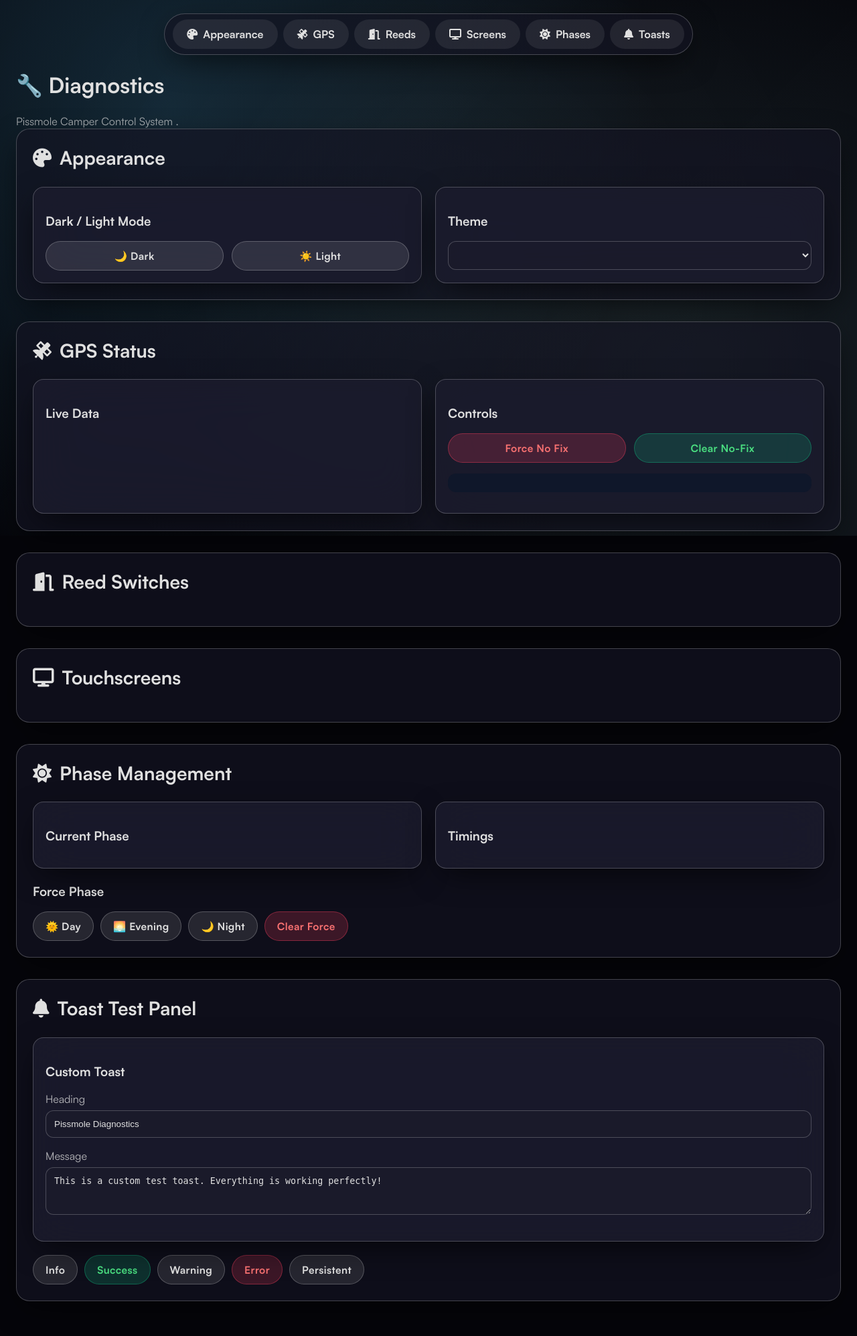
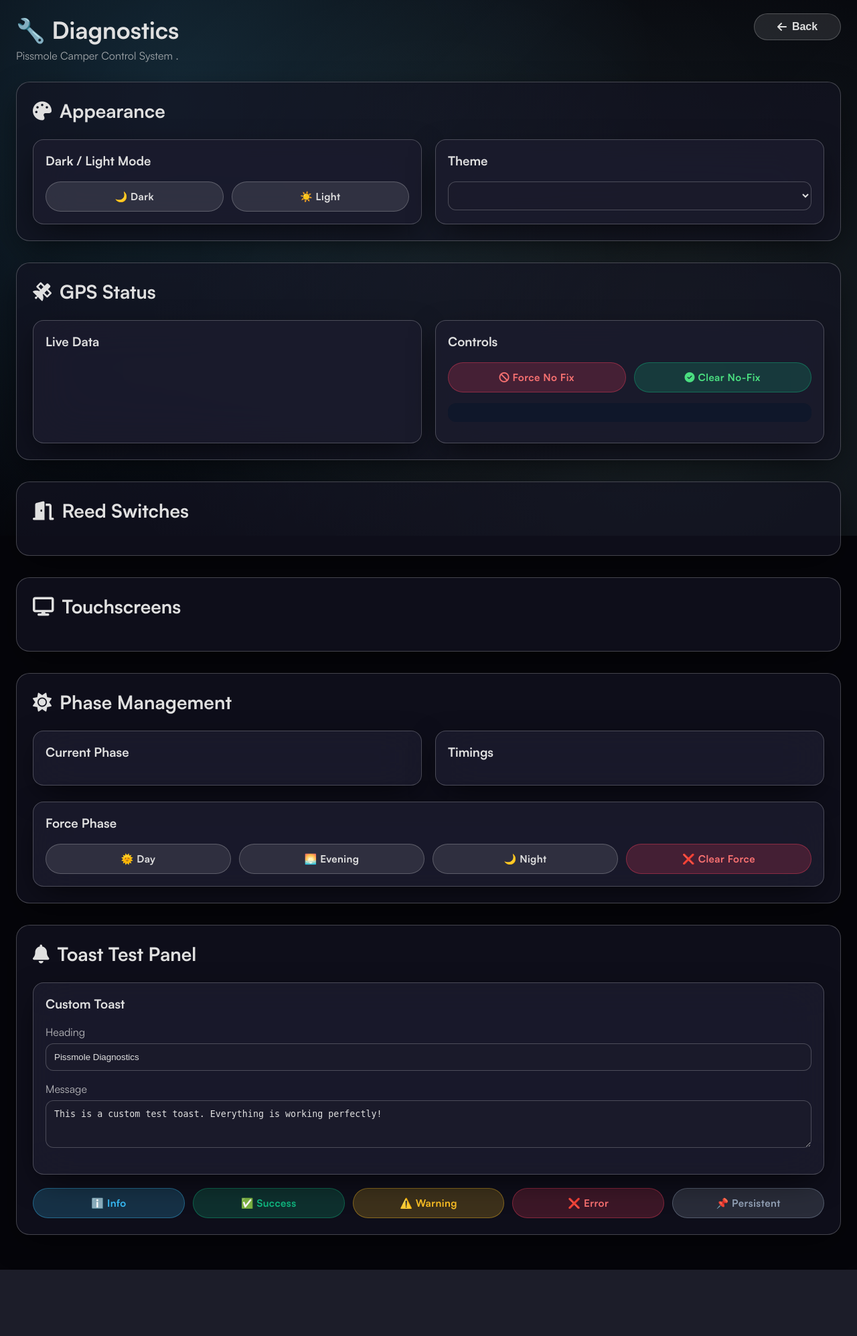
Before and after one commit to muntedpissmole/pccs, a Flask app: page /diag in a window 1280 px wide. Shown: the whole page at 67% size. After the commit the page ends 1896 px from the top, so only its background shows below. Run offline with Flask 3, Linux system fonts and the light colour scheme; lists and menus that the app fills with data are empty; parts of the project's set-up code (start-up, migrations or seed data) failed here and were passed over; some libraries are stand-ins or nearby versions.

Commit message:
Finished settings page

```diff
--- a/config/active_dark_mode.json
+++ b/config/active_dark_mode.json
@@ -1,4 +1,4 @@
 {
   "mode": "dark",
-  "manual": false
+  "manual": true
 }
--- a/templates/diag.html
+++ b/templates/diag.html
@@ -24,90 +24,81 @@
 			box-sizing: border-box;
 		}
 
-    /* ====================== STICKY NAV ====================== */
-    .top-nav {
-        position: sticky;
+		/* ====================== HEADER ====================== */
+		.header {
+			position: relative;
+			display: flex;
+			justify-content: space-between;
+			align-items: center;
+			margin-bottom: 28px;
+			padding-right: 140px;
+		}
+
+		.header-left {
+			flex: 1;
+			min-width: 0;
+		}
+
+		.header-left h1 {
+			margin: 0;
+			font-size: 2.2rem;
+		}
+
+		.header-left p {
+			margin: 4px 0 0 0;
+			opacity: 0.7;
+			font-size: 1rem;
+		}
+
+		.back-btn {
+			position: absolute;
 			top: 0;
-        z-index: 100;
-        background: var(--glass-bg);
-        border-radius: 9999px;
-        padding: 8px 12px;
-        margin: 0 auto 24px auto;
-        border: 1px solid var(--glass-border);
-        box-shadow: var(--glass-shadow);
-        display: flex;
-        gap: 8px;
-        overflow-x: auto;
-        scrollbar-width: none;
-        -webkit-overflow-scrolling: touch;
-        max-width: 100%;
-        width: fit-content;
-        justify-content: center;
-        box-sizing: border-box;
-    }
-    .top-nav::-webkit-scrollbar { display: none; }
-
-    .nav-btn {
+			right: 0;
 			padding: 10px 20px;
 			border-radius: 9999px;
-        background: rgba(255,255,255,0.08);
-        border: 1px solid transparent;
+			background: rgba(255,255,255,0.1);
+			border: 1px solid var(--glass-border);
 			color: var(--text-primary);
 			font-weight: 600;
-        white-space: nowrap;
+			font-size: 1rem;
 			cursor: pointer;
-        transition: all 0.3s cubic-bezier(0.4, 0, 0.2, 1);
-        text-decoration: none;
+			transition: all 0.25s ease;
 			display: flex;
 			align-items: center;
 			gap: 8px;
-        flex-shrink: 0;
-        min-width: fit-content;
+			white-space: nowrap;
+			min-width: 130px;
+			justify-content: center;
+			z-index: 10;
 		}
-    .nav-btn:hover {
-        background: rgba(255,255,255,0.18);
+
+		.back-btn:hover {
+			background: rgba(255,255,255,0.25);
 			transform: translateY(-1px);
 		}
-    .nav-btn:active,
-    .nav-btn.active {
-        background: var(--accent-color);
-        color: white;
-        box-shadow: 0 0 0 3px rgba(79, 195, 247, 0.3);
+
+		/* Mobile: Shrink back button to icon only */
+		@media (max-width: 640px) {
+			.header {
+				padding-right: 60px;
 			}
 
-    /* ==================== RESPONSIVE NAV ==================== */
-    @media (max-width: 820px) {
-        .top-nav { padding: 8px 10px; gap: 7px; }
-        .nav-btn { padding: 10px 16px; gap: 6px; }
+			.back-btn {
+				min-width: auto;
+				padding: 10px 14px;
+				font-size: 1.1rem;
 			}
 
-    @media (max-width: 640px) {
-        .top-nav {
-            padding: 7px 10px;
-            gap: 5px;
-            margin-bottom: 20px;
-        }
-        .nav-btn {
-            padding: 10px 12px;
-            font-size: 1.2rem;
-            gap: 0;
-            justify-content: center;
-            min-width: 42px;
-        }
-        .nav-btn span.text {
+			.back-btn .text {
 				display: none;
 			}
+
+			.header-left h1 {
+				font-size: 1.9rem;
 			}
 
-    @media (max-width: 480px) {
-        .top-nav {
-            padding: 6px 8px;
-            gap: 4px;
-        }
-        .nav-btn {
-            padding: 9px 11px;
-            min-width: 40px;
-            font-size: 1.15rem;
+			.header-left p {
+				font-size: 0.95rem;
 			}
 		}
 
@@ -146,6 +137,34 @@
 			box-sizing: border-box;
 		}
 
+		.btn-group {
+			display: flex;
+			flex-wrap: wrap;
+			gap: 12px;
+		}
+
+		.btn-group .btn {
+			flex: 1 1 0px;
+			min-width: 110px;
+			padding: 11px 16px;
+			text-align: center;
+			justify-content: center;
+			white-space: nowrap;
+			overflow: hidden;
+			text-overflow: ellipsis;
+			font-size: 0.94rem;
+		}
+
+		@media (max-width: 640px) {
+			.btn-group .btn {
+				min-width: 100px;
+				flex: 1 1 auto;
+			}
+
+			.btn-group .btn:last-child {
+				flex: 1 1 100%;
+			}
+		}
 		/* GPS Status Rows */
 		.status-row {
 			display: flex;
@@ -162,7 +181,7 @@
 		}
 		.status-row span:first-child {
 			flex-shrink: 0;
-        min-width: 100px;     /* Reduced for mobile */
+			min-width: 100px;
 			opacity: 0.8;
 		}
 		.status-row span:last-child {
@@ -180,7 +199,7 @@
 			overflow-x: auto;
 			overflow-y: auto;
 			max-height: 320px;
-		white-space: pre-wrap;           /* This is the key fix */
+			white-space: pre-wrap;
 			word-break: break-all;
 			word-wrap: break-word;
 			font-family: monospace;
@@ -190,10 +209,13 @@
 			line-height: 1.4;
 		}
 
-	/* Light mode support */
 		.light #gps-raw {
 			background: #f1f5f9;
 			color: #334155;
+		}
+
+		.section h3 {
+			margin-top: 0;
 		}
 
 		/* Buttons */
@@ -209,6 +231,8 @@
 			font-family: inherit;
 			font-size: 0.96rem;
 			letter-spacing: 0.4px;
+			min-width: 120px;
+			text-align: center;
 		}
 		.btn:hover {
 			background: rgba(255,255,255,0.25);
@@ -244,65 +268,55 @@
 			color: var(--text-primary);
 			box-sizing: border-box;
 		}
-    .toast-test {
-        display: flex;
-        flex-wrap: wrap;
-        gap: 10px;
-    }
 
 		/* Mobile Adjustments */
 		@media (max-width: 640px) {
-        body { padding: 12px 8px; }
-
-        .diag-container { padding: 0 8px; }
-
+			.header {
+				flex-direction: column;
+				align-items: stretch;
+			}
+			.header-right {
+				display: flex;
+				justify-content: flex-end;
+			}
 			.section {
 				padding: 20px 16px;
 				margin-bottom: 24px;
 				border-radius: 18px;
 			}
-
 			.tile {
 				padding: 16px;
 			}
-
-        .status-row {
-            padding: 10px 0;
-        }
-
 			.status-row span:first-child {
 				min-width: 90px;
 			}
-
 			.grid-2 {
 				grid-template-columns: 1fr;
+			}
+			.header-left h1 {
+				font-size: 1.9rem;
+			}
+			.btn, .back-btn {
+				min-width: auto;
+				flex: 1;
 			}
 		}
 
 		html { scroll-behavior: smooth; }
-
 	</style>
 </head>
 <body>
     <div class="diag-container">
 
-        <!-- Sticky Navigation -->
-        <div class="top-nav">
-            <a href="#appearance" class="nav-btn"><i class="fas fa-palette"></i><span class="text"> Appearance</span></a>
-            <a href="#gps" class="nav-btn"><i class="fas fa-satellite"></i><span class="text"> GPS</span></a>
-            <a href="#reeds" class="nav-btn"><i class="fas fa-door-open"></i><span class="text"> Reeds</span></a>
-            <a href="#screens" class="nav-btn"><i class="fas fa-display"></i><span class="text"> Screens</span></a>
-            <a href="#phases" class="nav-btn"><i class="fas fa-sun"></i><span class="text"> Phases</span></a>
-            <a href="#toasts" class="nav-btn"><i class="fas fa-bell"></i><span class="text"> Toasts</span></a>
-        </div>
-
         <div class="header">
             <div class="header-left">
                 <h1>🔧 Diagnostics</h1>
-                <p style="margin:4px 0 0 0; opacity:0.7;">
-                    Pissmole Camper Control System <span id="app-version"></span>.
-                </p>
+                <p>Pissmole Camper Control System <span id="app-version"></span>.</p>
             </div>
+            <button onclick="history.back()" class="back-btn">
+                <i class="fas fa-arrow-left"></i>
+                <span class="text">Back</span>
+            </button>
         </div>
 
         <!-- APPEARANCE -->
@@ -311,9 +325,9 @@
             <div class="grid-2">
                 <div class="tile">
                     <h3>Dark / Light Mode</h3>
-                    <div style="display:flex; gap:12px; margin-top:16px; flex-wrap:wrap;">
-                        <button onclick="setDarkMode('dark')" class="btn" style="flex:1;">🌙 Dark</button>
-                        <button onclick="setDarkMode('light')" class="btn" style="flex:1;">☀️ Light</button>
+					<div class="btn-group" style="margin-top:16px;">
+						<button onclick="setDarkMode('dark')" class="btn">🌙 Dark</button>
+						<button onclick="setDarkMode('light')" class="btn">☀️ Light</button>
 					</div>
                 </div>
                 <div class="tile">
@@ -334,12 +348,12 @@
                 </div>
                 <div class="tile">
                     <h3>Controls</h3>
-					<div style="display:flex; flex-direction:row; flex-wrap:wrap; gap:12px; margin-bottom:16px;">
-						<button onclick="forceNoFix(true)" class="btn danger" style="flex:1; min-width:140px;">
-							Force No Fix
+                    <div class="btn-group" style="margin-bottom:16px;">
+                        <button onclick="forceNoFix(true)" class="btn danger">
+                            <i class="fas fa-ban"></i> Force No Fix
                         </button>
-						<button onclick="forceNoFix(false)" class="btn success" style="flex:1; min-width:140px;">
-							Clear No-Fix
+                        <button onclick="forceNoFix(false)" class="btn success">
+                            <i class="fas fa-check-circle"></i> Clear No-Fix
                         </button>
                     </div>
                     <pre id="gps-raw"></pre>
@@ -373,13 +387,15 @@
                     <div id="phase-timings"></div>
                 </div>
             </div>
-            <div style="margin-top:20px;">
+
+            <!-- Force Phase - now inside a tile like Toast panel -->
+            <div class="tile" style="margin-top: 24px;">
                 <h3>Force Phase</h3>
-                <div style="display:flex; gap:10px; flex-wrap:wrap;">
+				<div class="btn-group" style="margin-top: 16px;">
 					<button onclick="forcePhase('Day')" class="btn">🌞 Day</button>
 					<button onclick="forcePhase('Evening')" class="btn">🌅 Evening</button>
 					<button onclick="forcePhase('Night')" class="btn">🌙 Night</button>
-                    <button onclick="clearPhaseForce()" class="btn danger">Clear Force</button>
+					<button onclick="clearPhaseForce()" class="btn danger">❌ Clear Force</button>
 				</div>
             </div>
         </div>
@@ -399,12 +415,12 @@
                 </div>
             </div>
 
-            <div class="toast-test" style="margin-top:20px;">
-                <button onclick="sendCustomToast('info')" class="btn">Info</button>
-                <button onclick="sendCustomToast('success')" class="btn success">Success</button>
-                <button onclick="sendCustomToast('warning')" class="btn">Warning</button>
-                <button onclick="sendCustomToast('error')" class="btn danger">Error</button>
-                <button onclick="sendCustomPersistent()" class="btn">Persistent</button>
+            <div class="toast-test btn-group" style="margin-top:20px;">
+                <button onclick="sendCustomToast('info')" class="btn" style="background:rgba(56,189,248,0.2); color:#38bdf8; border-color:rgba(56,189,248,0.4);">ℹ️ Info</button>
+                <button onclick="sendCustomToast('success')" class="btn" style="background:rgba(16,185,129,0.2); color:#10b981; border-color:rgba(16,185,129,0.4);">✅ Success</button>
+                <button onclick="sendCustomToast('warning')" class="btn" style="background:rgba(251,191,36,0.2); color:#fbbf24; border-color:rgba(251,191,36,0.4);">⚠️ Warning</button>
+                <button onclick="sendCustomToast('error')" class="btn" style="background:rgba(244,63,94,0.2); color:#f87171; border-color:rgba(244,63,94,0.4);">❌ Error</button>
+                <button onclick="sendCustomPersistent()" class="btn" style="background:rgba(148,163,184,0.2); color:#94a3b8; border-color:rgba(148,163,184,0.4);">📌 Persistent</button>
             </div>
         </div>
 
@@ -413,6 +429,11 @@
     <script src="/static/socket.io.min.js"></script>
     <script>
         const socket = io();
+        function toTitleCase(str) {
+            return str.replace(/\w\S*/g, txt =>
+                txt.charAt(0).toUpperCase() + txt.substr(1).toLowerCase()
+            );
+        }
 
         function loadThemes() {
             fetch('/api/themes').then(r => r.json()).then(data => {
@@ -515,13 +536,13 @@
 
                 card.innerHTML = `
                     <div style="display:flex; justify-content:space-between; align-items:center; margin-bottom:16px;">
-                        <strong>${name.replace(/_/g, ' ').toUpperCase()}</strong>
+                        <strong>${toTitleCase(name.replace(/_/g, ' '))}</strong>
                         <div id="state-${name}" style="font-size:1.4rem; font-weight:700; color:${color};">${displayState}</div>
                     </div>
-                    <div style="display:flex; gap:8px; flex-wrap:wrap;">
-                        <button class="btn ${isForced && forcedClosed ? 'active-force' : ''}">Force Closed</button>
-                        <button class="btn ${isForced && !forcedClosed ? 'active-force' : ''}">Force Open</button>
-                        <button class="btn danger">Clear Force</button>
+                    <div class="btn-group">
+                        <button class="btn">🔒 Force Closed</button>
+                        <button class="btn">🔓 Force Open</button>
+                        <button class="btn danger">❌ Clear Force</button>
                     </div>
                 `;
 
@@ -616,10 +637,10 @@
                             ${sshStatus ? `<div style="font-size:0.85rem; opacity:0.8;">${sshStatus}</div>` : ''}
                         </div>
                     </div>
-                    <div style="display:flex; gap:8px; flex-wrap:wrap;">
+                    <div class="btn-group">
                         <button class="btn">🌞 Wake</button>
                         <button class="btn">🌙 Sleep</button>
-                        <button class="btn">🔍 Test Connection</button>
+                        <button class="btn">🔍 Test</button>
                     </div>
                 `;
 
```
Also changed, not shown: static/css/base.css (+45 -0 lines), templates/index.html (+59 -1 lines), 1 other file. Lines whose indentation alone changed are shown as unchanged.
